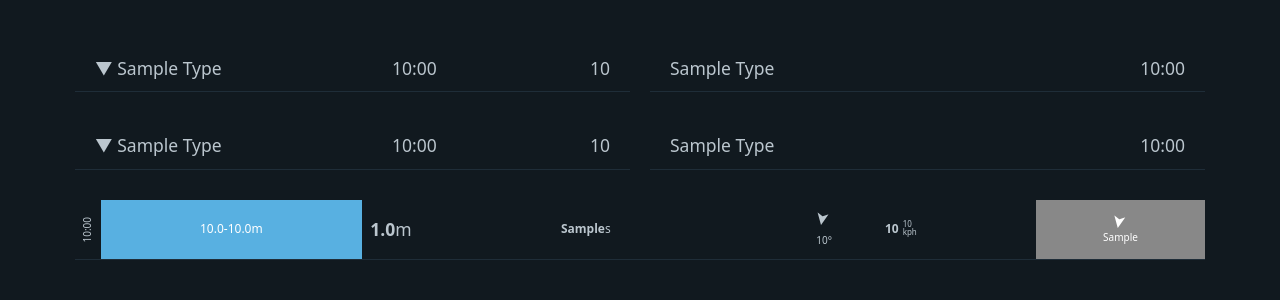
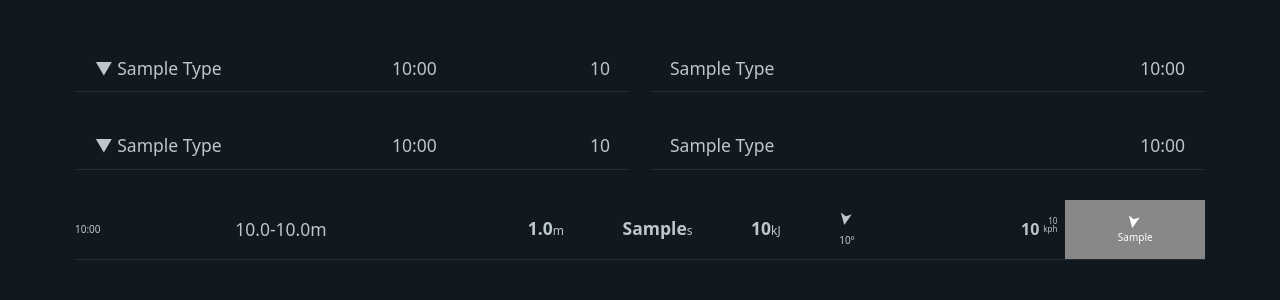
Before and after one commit to anze3db/surfcamsapi, a Django app: template templates/detail.html in a window 1280 px wide. Shown: the part 155-455 px from the top of the page. Run offline with Django 4.2, Linux system fonts and the light colour scheme; tables that the repository leaves empty hold one stand-in row (values such as "Sample post"); the template is opened without the code that fills it: values that come from a table or form of the project are taken from there, most other values are stand-ins (such as "Sample title", 1, 10 or a date in 2020); parts of the project's set-up code (start-up, migrations or seed data) failed here and were passed over; some libraries are stand-ins or nearby versions.

Commit message:
Add power

```diff
--- a/surfline/urls.py
+++ b/surfline/urls.py
@@ -192,6 +192,7 @@ class SurflineFetcher:
                     "primary_swell_size": swells[0]["height"],
                     "primary_swell_period": swells[0]["period"],
                     "primary_swell_direction": swells[0]["direction"],
+                    "power": d["power"],
                 }
             )
         return res
--- a/templates/surfline.html
+++ b/templates/surfline.html
@@ -31,38 +31,56 @@
 <div>
     <table>
         {% for wind, wave in wind_and_waves %}
+            {% if wind.break %}
                 <tr>
-                {% if wind.break %}
                     <td colspan="7">{{ wind.date | date:"l, M j" }}</td>
+                </tr>
+                <tr>
+                    <td></td>
+                    <td style="text-align: center;">Swell(m)</td>
+                    <td style="text-align: center;">Primary Swell</td>
+                    <td style="text-align: center;" colspan="2">Wind</td>
+                </tr>
             {% else %}
-                    <td style="padding:  0px 0px;
-                               width: 12px;
-                               transform: rotate(-90deg);
-                               font-size: 10px">{{ wind.date | date:"H:i" }}</td>
+                <tr>
+                    <td style="padding:  0px 0px; width: 12px; font-size: 10px">{{ wind.date | date:"G:i" }}</td>
+                    <td style="">
+                        <div style="text-align: center;">{{ wave.min|floatformat:"1" }}-{{ wave.max| floatformat:"1" }}m</div>
+                    </td>
                     <td style="padding: 10px 8px;
-                               font-size: 12px;
-                               text-align: center;
-                               background-color: #58B0E1;
-                               color: white">{{ wave.min|floatformat:"1" }}-{{ wave.max| floatformat:"1" }}m</td>
-                    <td style="padding: 10px 8px; line-height: 12px;">
-                        <strong>{{ wave.primary_swell_size | floatformat:"1" }}</strong>m
-                    </td>
-                    <td style="padding: 10px 8px; font-size: 12px;">
-                        <strong>{{ wave.primary_swell_period }}</strong>s
-                    </td>
-                    <td style="padding: 10px 8px; text-align: center; line-height: 18px;">
+                               line-height: 36px;
+                               display: flex;
+                               justify-content: space-evenly">
+                        <div>
+                            <strong class="margin: 0px 10px">{{ wave.primary_swell_size | floatformat:"1" }}</strong><span style="font-size:12px">m</span>
+                        </div>
+                        <div>
+                            <strong>{{ wave.primary_swell_period }}</strong><span style="font-size: 12px;">s</span>
+                        </div>
+                        <div>
+                            <strong>{{ wave.power|floatformat:"0" }}</strong><span style="font-size: 12px;">kJ</span>
+                        </div>
+                        <div style="text-align: center; line-height: 18px; display: inline-block;">
                             <div style="transform: rotate(calc({{ wave.primary_swell_direction | floatformat:"0" }}deg - 270deg))">➤</div>
                             <span style="font-size:10px;">{{ wave.primary_swell_direction | floatformat:"0" }}°</span>
+                        </div>
                     </td>
                     <td style="padding: 10px 8px;">
-                        <div style="float: left; font-size: 12px; font-weight: bold;">{{ wind.speed|floatformat:"0" }}</div>
+                        <div style="display: flex; justify-content: flex-end;">
+                            <div style="float: left;
+                                        font-size: 16px;
+                                        font-weight: bold;
+                                        display: inline-block">{{ wind.speed|floatformat:"0" }}</div>
                             <div style="padding: 0px 0px 0px 4px;
                                         float: left;
                                         font-size:8px;
-                                    line-height: 8px">
+                                        line-height: 8px;
+                                        text-align: right;
+                                        display: inline-block">
                                 {{ wind.gust|floatformat:"0" }}
                                 <br>
                                 kph
+                            </div>
                         </div>
                     </td>
                     <td style="padding: 10px 8px;
@@ -74,8 +92,8 @@
                         <span style="font-size: 10px">{{ wind.direction_type | title }}</span>
                     </td>
                     <!-- D8833B -->
+                </tr>
             {% endif %}
-            </tr>
         {% endfor %}
     </table>
 </div>
```
Lines whose indentation alone changed are shown as unchanged.
